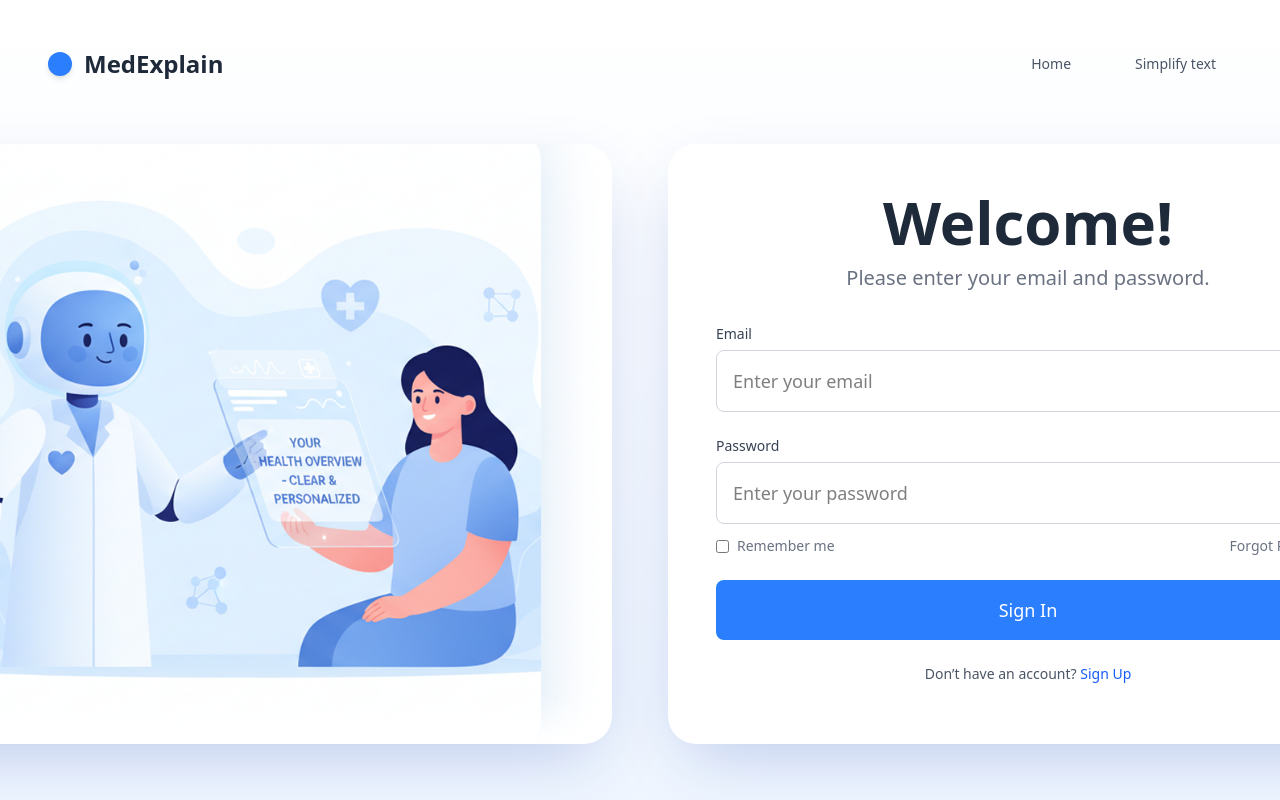
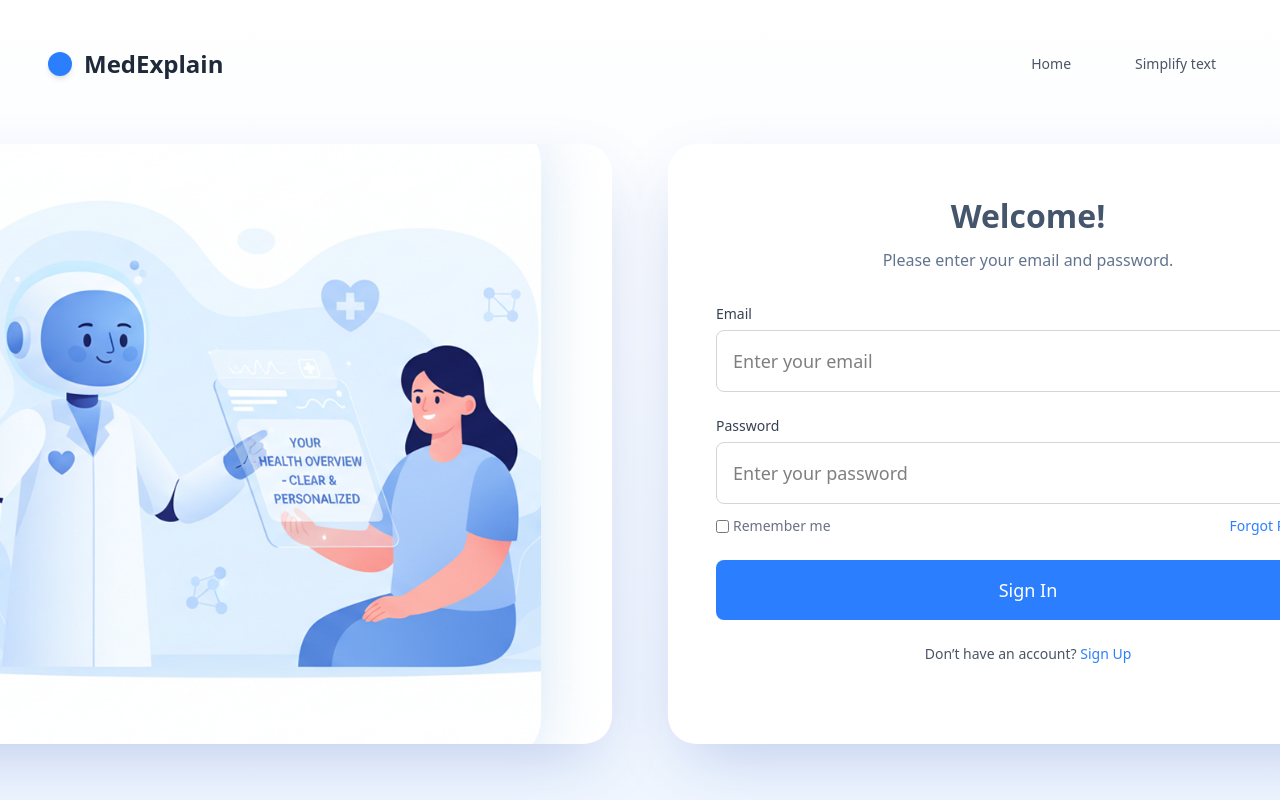
Before and after one commit to Narvaskristian08/MedExplain-AI, a React (Vite) app in the folder frontend/: page /login in a window 1280 px wide. Shown: the top 800 px of the page. Built offline with nearby package versions, Linux system fonts and the light colour scheme; the HTML template or start-up script is replaced by a standard one.

Commit message:
Added: Login,Register, and Navbar

```diff
--- a/frontend/src/App.jsx
+++ b/frontend/src/App.jsx
@@ -12,7 +12,7 @@ const routes = {
 };
 
 
-
+// If the pathname isn't in the routes table, fall back to "login".
 const resolve = (path) => routes[path] || "login";
 
 export default function App() {
--- a/frontend/src/components/Navbar.jsx
+++ b/frontend/src/components/Navbar.jsx
@@ -30,7 +30,9 @@ export default function Navbar() {
 
 
 
-
+        {/* Mobile nav toggle (hamburger).
+        Visible only on < md screens via `md:hidden`.
+        Toggles the `open` state for the off-canvas menu. */}
         <button
           onClick={() => setOpen(v => !v)}
           className="md:hidden inline-flex h-9 w-9 items-center justify-center rounded-lg border border-black/10 text-gray-700"
--- a/frontend/src/pages/LoginPage.jsx
+++ b/frontend/src/pages/LoginPage.jsx
@@ -14,14 +14,13 @@ export default function LoginPage() {
       setErr("Please enter both email and password.");
       return;
     }
-
     if (!/^[^@\s]+@[^@\s]+\.[^@\s]+$/.test(email)) {
       setErr("Please enter a valid email.");
       return;
     }
 
-
-    window.navigate("/home");
+    history.pushState({}, "", "/home");
+    window.dispatchEvent(new PopStateEvent("popstate"));
   };
 
   return (
@@ -36,10 +35,8 @@ export default function LoginPage() {
               <img
                 src="/login-illustration.png"
                 alt="AI Doctor"
-                className="w-full h-full object-cover
-                           [mask-image:linear-gradient(180deg,black_0%,black_92%,transparent_100%)]
-                           [mask-size:100%_100%] [mask-repeat:no-repeat]
-                           select-none pointer-events-none border-0 ring-0 outline-none"
+                className="w-full h-full object-cover"
+                draggable="false"
               />
             </div>
           </section>
@@ -48,12 +45,8 @@ export default function LoginPage() {
           <section className="flex justify-center">
             <div className="w-full lg:w-[720px] min-h-[600px] rounded-[28px] bg-white shadow-[0_24px_70px_-20px_rgba(30,64,175,.28)] p-8 md:p-10 lg:p-12 flex flex-col">
               <div>
-                <h1 className="text-4xl lg:text-6xl font-bold text-center text-gray-800 mb-3">
-                  Welcome!
-                </h1>
-                <p className="text-center text-gray-500 mb-8 text-base lg:text-xl">
-                  Please enter your email and password.
-                </p>
+                <h1 className="text-[32px] font-bold text-slate-600 text-center mb-2">Welcome!</h1>
+                <p className="text-slate-500 text-center mb-8">Please enter your email and password.</p>
               </div>
 
               {err && (
@@ -84,24 +77,21 @@ export default function LoginPage() {
                     className="w-full rounded-lg border border-gray-300 px-4 py-3.5 lg:py-4 text-base lg:text-lg focus:outline-none focus:ring-2 focus:ring-blue-400"
                   />
                   <div className="mt-3 flex items-center justify-between text-xs lg:text-sm text-gray-500">
-                    <label className="inline-flex items-center gap-2">
-                      <input type="checkbox" className="rounded border-gray-300" /> Remember me
+                    <label className="flex items-center">
+                      <input type="checkbox" className="mr-1 accent-blue-600" />
+                      Remember me
                     </label>
-                    <a href="/help" className="hover:underline">Forgot Password</a>
+                    <a href="/help" className="text-blue-500 hover:underline">Forgot Password</a>
                   </div>
                 </div>
 
-
-                <button
-                  type="submit"
-                  className="w-full rounded-lg bg-blue-500 py-3.5 lg:py-4 text-base lg:text-lg text-white hover:bg-blue-600 transition"
-                >
+                <button type="submit" className="w-full rounded-lg bg-blue-500 py-3.5 lg:py-4 text-base lg:text-lg text-white hover:bg-blue-600 transition">
                   Sign In
                 </button>
 
                 <p className="text-center text-sm text-gray-600">
                   Don’t have an account?{" "}
-                  <a href="/register" className="text-blue-600 hover:underline">Sign Up</a>
+                  <a href="/register" className="text-blue-500 hover:underline">Sign Up</a>
                 </p>
               </form>
             </div>
--- a/frontend/src/pages/RegisterPage.jsx
+++ b/frontend/src/pages/RegisterPage.jsx
@@ -16,7 +16,6 @@ export default function RegisterPage({ onLogin }) {
 
     if (typeof onLogin === "function") onLogin({ email });
 
-
     history.pushState({}, "", "/home");
     window.dispatchEvent(new PopStateEvent("popstate"));
   };
@@ -26,31 +25,28 @@ export default function RegisterPage({ onLogin }) {
       <main className="mx-auto max-w-[1520px] px-4 md:px-6 pt-4 md:pt-6 pb-10 md:pb-14">
         <Navbar />
 
-        <div className="mt-4 lg:mt-10 flex flex-col lg:flex-row lg:items-stretch lg:gap-14 justify-center">
-
+        {/* same row as Login; no internal scrolling */}
+        <div className="mt-4 lg:mt-10 flex flex-col lg:flex-row lg:items-start lg:gap-14 justify-center">
+          {/* Illustration (same shell/size as login) */}
           <section className="hidden lg:flex justify-center">
-            <div className="w-full lg:w-[720px] h-[600px] rounded-[28px] bg-white shadow-[0_24px_70px_-20px_rgba(30,64,175,.28)] overflow-hidden">
+            <div className="w-full lg:w-[720px] h-[600px] rounded-[28px] bg-white ring-1 ring-black/5 shadow-[0_24px_70px_-20px_rgba(30,64,175,.28)] overflow-hidden self-start">
               <img
                 src="/login-illustration.png"
-                alt="AI Doctor"
-                className="w-full h-full object-cover
-                           [mask-image:linear-gradient(180deg,black_0%,black_92%,transparent_100%)]
-                           [mask-size:100%_100%] [mask-repeat:no-repeat]
-                           select-none pointer-events-none border-0 ring-0 outline-none"
+                alt="Illustration"
+                className="w-full h-full object-cover"
+                draggable="false"
               />
             </div>
           </section>
 
-
+          {/* Register card (same shell/size; no overflow) */}
           <section className="flex justify-center">
-            <div className="w-full lg:w-[720px] min-h-[600px] rounded-[28px] bg-white shadow-[0_24px_70px_-20px_rgba(30,64,175,.28)] p-8 md:p-10 lg:p-12 flex flex-col">
-              <div>
-                <h1 className="text-4xl lg:text-6xl font-bold text-center text-gray-800 mb-3">
-                  Register!
-                </h1>
-                <p className="text-center text-gray-500 mb-8 text-base lg:text-xl">
-                  Please enter your email and create password.
-                </p>
+            <div className="w-full lg:w-[720px] h-[600px] rounded-[28px] bg-white ring-1 ring-black/5 shadow-[0_24px_70px_-20px_rgba(30,64,175,.28)] self-start">
+              {/* Use flex layout; no overflow so it won't scroll */}
+              <div className="h-full p-8 md:p-10 lg:p-12 flex flex-col">
+                <div className="mb-4">
+                  <h1 className="text-[32px] font-bold text-slate-600 text-center">Create account</h1>
+                  <p className="text-slate-500 text-center mt-2">Please fill in your details.</p>
                 </div>
 
                 {error && (
@@ -59,15 +55,16 @@ export default function RegisterPage({ onLogin }) {
                   </div>
                 )}
 
-              <form className="space-y-6 flex-1" onSubmit={handleSubmit}>
+                {/* form grows, but does NOT scroll */}
+                <form className="flex-1 space-y-5" onSubmit={handleSubmit} noValidate>
                   <div>
                     <label className="block text-sm font-medium text-gray-700 mb-1.5">Email</label>
                     <input
                       type="email"
-                    placeholder="Enter your email"
                       value={email}
                       onChange={(e) => setEmail(e.target.value)}
-                    className="w-full rounded-lg border border-gray-300 px-4 py-3.5 lg:py-4 text-base lg:text-lg focus:outline-none focus:ring-2 focus:ring-blue-400"
+                      placeholder="Enter your email"
+                      className="w-full rounded-lg border border-gray-300 px-4 py-3 lg:py-3.5 text-base lg:text-lg focus:outline-none focus:ring-2 focus:ring-blue-400"
                     />
                   </div>
 
@@ -75,21 +72,21 @@ export default function RegisterPage({ onLogin }) {
                     <label className="block text-sm font-medium text-gray-700 mb-1.5">Password</label>
                     <input
                       type="password"
-                    placeholder="Create your password"
                       value={password}
                       onChange={(e) => setPassword(e.target.value)}
-                    className="w-full rounded-lg border border-gray-300 px-4 py-3.5 lg:py-4 text-base lg:text-lg focus:outline-none focus:ring-2 focus:ring-blue-400"
+                      placeholder="Enter your password"
+                      className="w-full rounded-lg border border-gray-300 px-4 py-3 lg:py-3.5 text-base lg:text-lg focus:outline-none focus:ring-2 focus:ring-blue-400"
                     />
                   </div>
 
                   <div>
-                  <label className="block text-sm font-medium text-gray-700 mb-1.5">Confirm Password</label>
+                    <label className="block text-sm font-medium text-gray-700 mb-1.5">Confirm password</label>
                     <input
                       type="password"
-                    placeholder="Confirm your password"
                       value={confirm}
                       onChange={(e) => setConfirm(e.target.value)}
-                    className="w-full rounded-lg border border-gray-300 px-4 py-3.5 lg:py-4 text-base lg:text-lg focus:outline-none focus:ring-2 focus:ring-blue-400"
+                      placeholder="Re-enter your password"
+                      className="w-full rounded-lg border border-gray-300 px-4 py-3 lg:py-3.5 text-base lg:text-lg focus:outline-none focus:ring-2 focus:ring-blue-400"
                     />
                   </div>
 
@@ -97,14 +94,15 @@ export default function RegisterPage({ onLogin }) {
                     type="submit"
                     className="w-full rounded-lg bg-blue-500 py-3.5 lg:py-4 text-base lg:text-lg text-white hover:bg-blue-600 transition"
                   >
-                  Sign up
+                    Sign Up
                   </button>
+                </form>
 
-                <p className="text-center text-sm text-gray-600">
+                <p className="pt-4 text-center text-sm text-gray-600">
                   Already have an account?{" "}
-                  <a href="/login" className="text-blue-600 hover:underline">Sign in</a>
+                  <a href="/login" className="text-blue-500 hover:underline">Sign In</a>
                 </p>
-              </form>
+              </div>
             </div>
           </section>
         </div>
```
Lines whose indentation alone changed are shown as unchanged.
